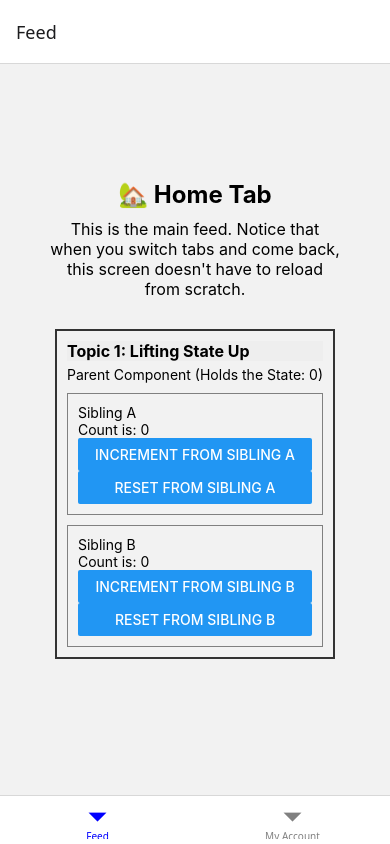
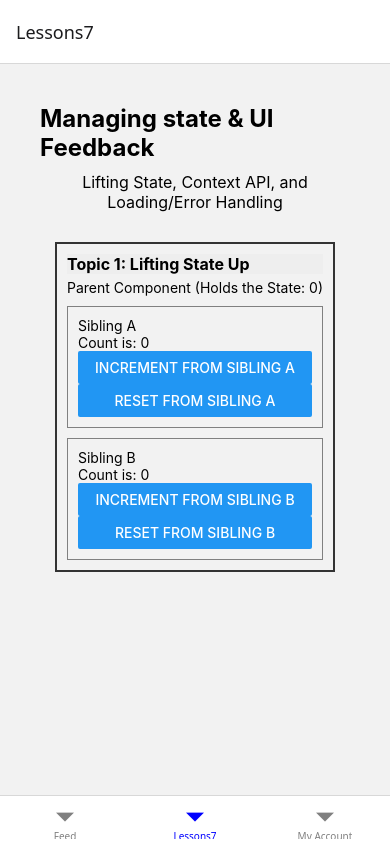
Before and after one commit to MarkJubasan/CSElec1-lesson7-and-8, a React Native app: screen /sampleCode in a window 390 px wide. Built offline with nearby package versions, Linux system fonts and the light colour scheme.

Commit message:
separated screen for lesson7

```diff
--- a/App.js
+++ b/App.js
@@ -4,8 +4,7 @@ import { createBottomTabNavigator } from '@react-navigation/bottom-tabs';
 // Import our individual screen components
 import HomeScreen from './HomeScreen' ;
 import ProfileScreen from './ProfileScreen';
-
-import LiftingStateParent from './LiftingStateUp/LiftingStateParent';
+import ManagingStateUIfeedback from './ManagingStateUIfeedback';
 
 // 1. Initialize the Tab Navigator object
 
@@ -13,13 +12,6 @@ const Tab = createBottomTabNavigator();
 
 export default function App() {
     return (
-
-
-
-
-
-
-
 
     // 2. Navigation Container MUST be the outermost component
     <NavigationContainer>
@@ -40,6 +32,12 @@ export default function App() {
           />
 
           <Tab.Screen
+            name="sampleCode"
+            component={ManagingStateUIfeedback}
+            options={{ title: 'Lessons7' }}
+          />
+
+          <Tab.Screen
             name="Profile"
             component={ProfileScreen}
             options={{ title: 'My Account' }}
--- a/HomeScreen.js
+++ b/HomeScreen.js
@@ -1,7 +1,5 @@
 import { View, Text } from 'react-native';
 import { styles } from './styles';
-
-import LiftingStateParent from './LiftingStateUp/LiftingStateParent';
 
 export default function HomeScreen () {
     return (
@@ -12,7 +10,6 @@ export default function HomeScreen () {
             This is the main feed. Notice that when you switch tabs and come back, this screen doesn't have to reload from scratch.
         </Text>
 
-        <LiftingStateParent />
     </View>
     );
 }
--- /dev/null
+++ b/ManagingStateUIfeedback.js
@@ -0,0 +1,23 @@
+import { SafeAreaProvider, SafeAreaView, ScrollView, View, Text } from 'react-native';
+import { styles } from './styles';
+import LiftingStateParent from './LiftingStateUp/LiftingStateParent';
+
+export default function ManagingStateUIfeedback () {
+    return (
+
+        <SafeAreaView>
+            <ScrollView>
+                <View style={styles.container}>
+                    <Text style={styles.title1}>Managing state & UI Feedback</Text>
+
+                    <Text style={styles.text}>
+                        Lifting State, Context API, and Loading/Error Handling
+                    </Text>
+
+                    <LiftingStateParent />
+                </View>
+            </ScrollView>
+        </SafeAreaView>
+
+    );
+}
--- a/styles.js
+++ b/styles.js
@@ -6,7 +6,7 @@ export const styles = StyleSheet.create({
         justifyContent: 'center',
         alignItems: 'center',
         padding: 20,
-        margin: 30,
+        margin: 20,
     },
 
     title1: {
```
